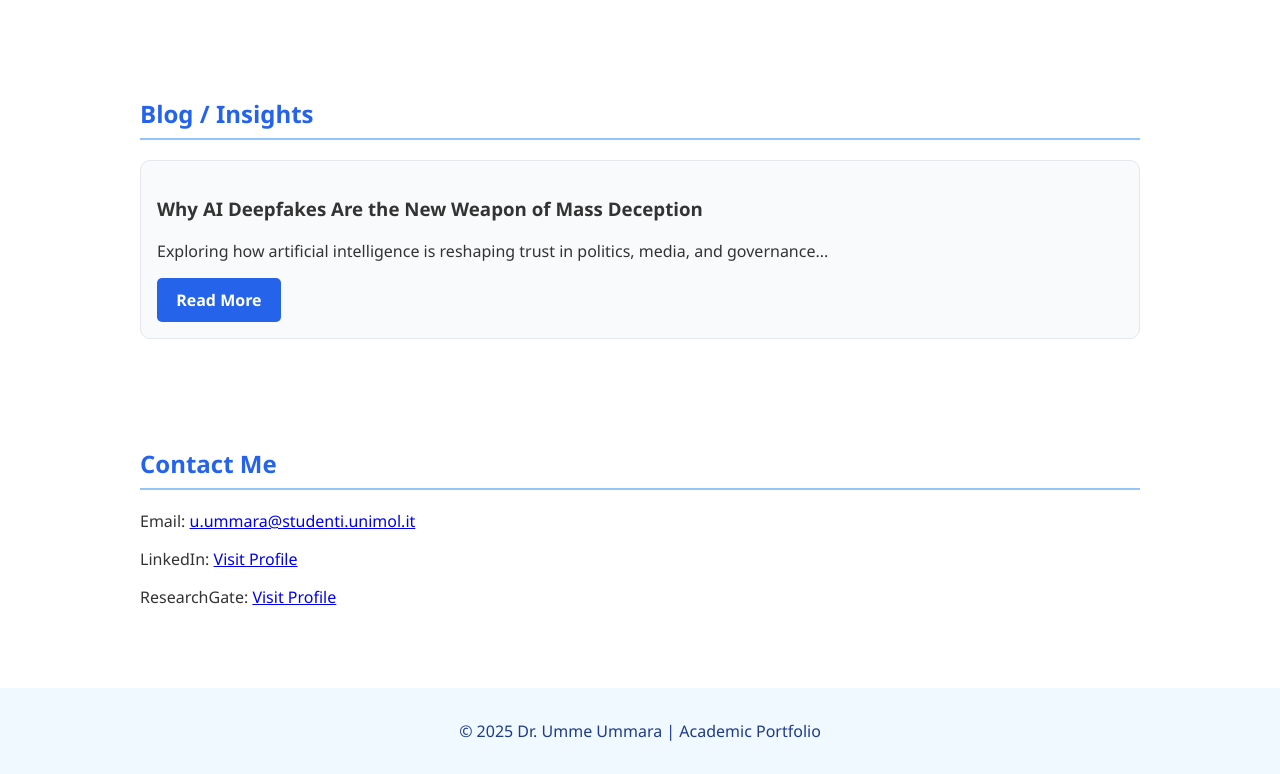
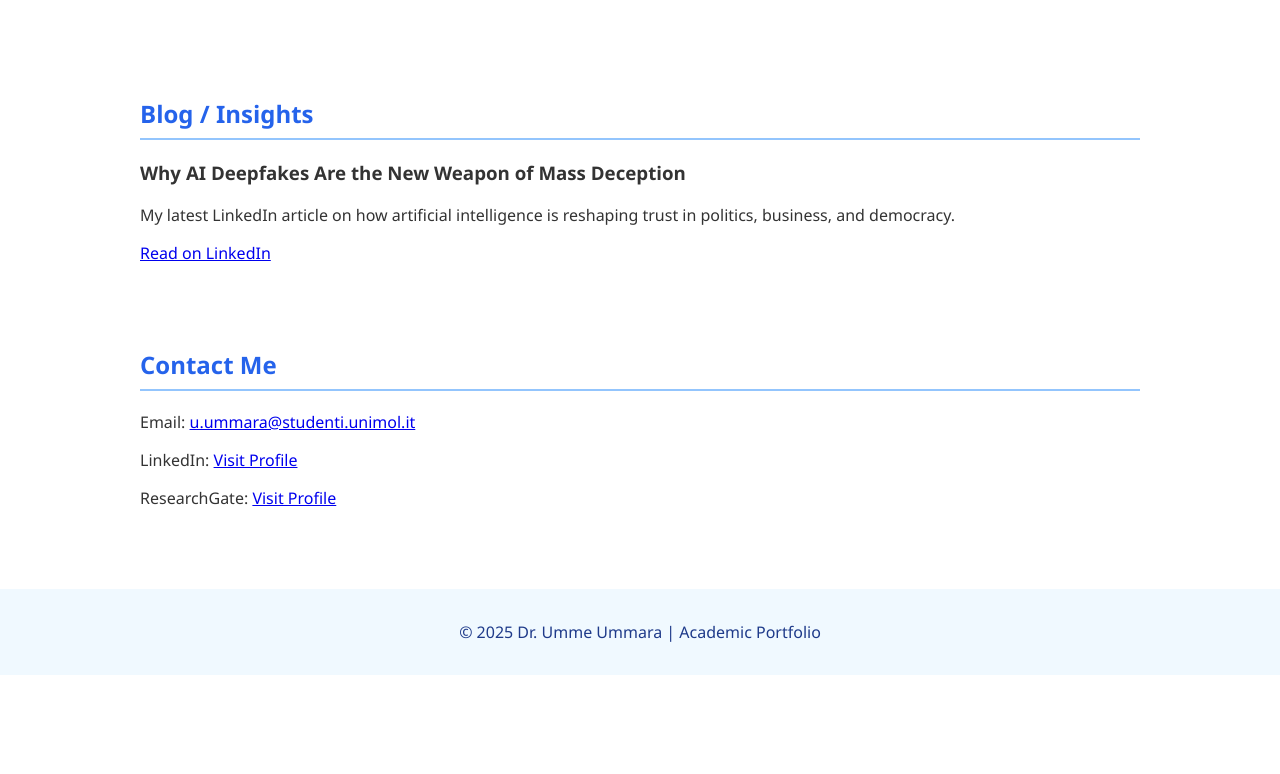
Before and after one commit to ummeummara/ummeummara.github.io, a plain HTML site: page index.html in a window 1280 px wide. Shown: the part 1282-2056 px from the top of the page. After the commit the page ends 1957 px from the top, so only its background shows below. Drawn offline with Linux system fonts and the light colour scheme.

Commit message:
Update index.html

```diff
--- a/index.html
+++ b/index.html
@@ -120,11 +120,11 @@
 
   <section id="blog">
     <h2>Blog / Insights</h2>
-    <div class="blog-card">
-      <h3>Why AI Deepfakes Are the New Weapon of Mass Deception</h3>
-      <p>Exploring how artificial intelligence is reshaping trust in politics, media, and governance...</p>
-      <a href="#" class="btn">Read More</a>
-    </div>
+   <div class="blog-post">
+  <h3>Why AI Deepfakes Are the New Weapon of Mass Deception</h3>
+  <p>My latest LinkedIn article on how artificial intelligence is reshaping trust in politics, business, and democracy.</p>
+  <a href="https://linkedin.com/your-article-link" target="_blank">Read on LinkedIn</a>
+</div>
 
   </section>
 
```
